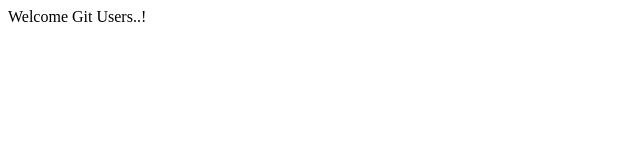
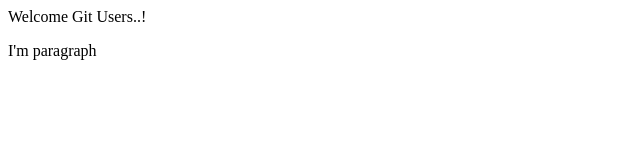
Before and after one commit to CharishmaKondepati/demo-repo, a plain HTML site: page index.html in a window 1280 px wide. Shown: the full height of the page, 0-640 px from the left. Drawn offline with Linux system fonts and the light colour scheme.

Commit message:
updated some line in index.html

```diff
--- a/index.html
+++ b/index.html
@@ -2,4 +2,7 @@
     <head>
         Welcome Git Users..!
     </head>
+    <body>
+        <p>I'm paragraph</p>
+    </body>
 </html>
```
